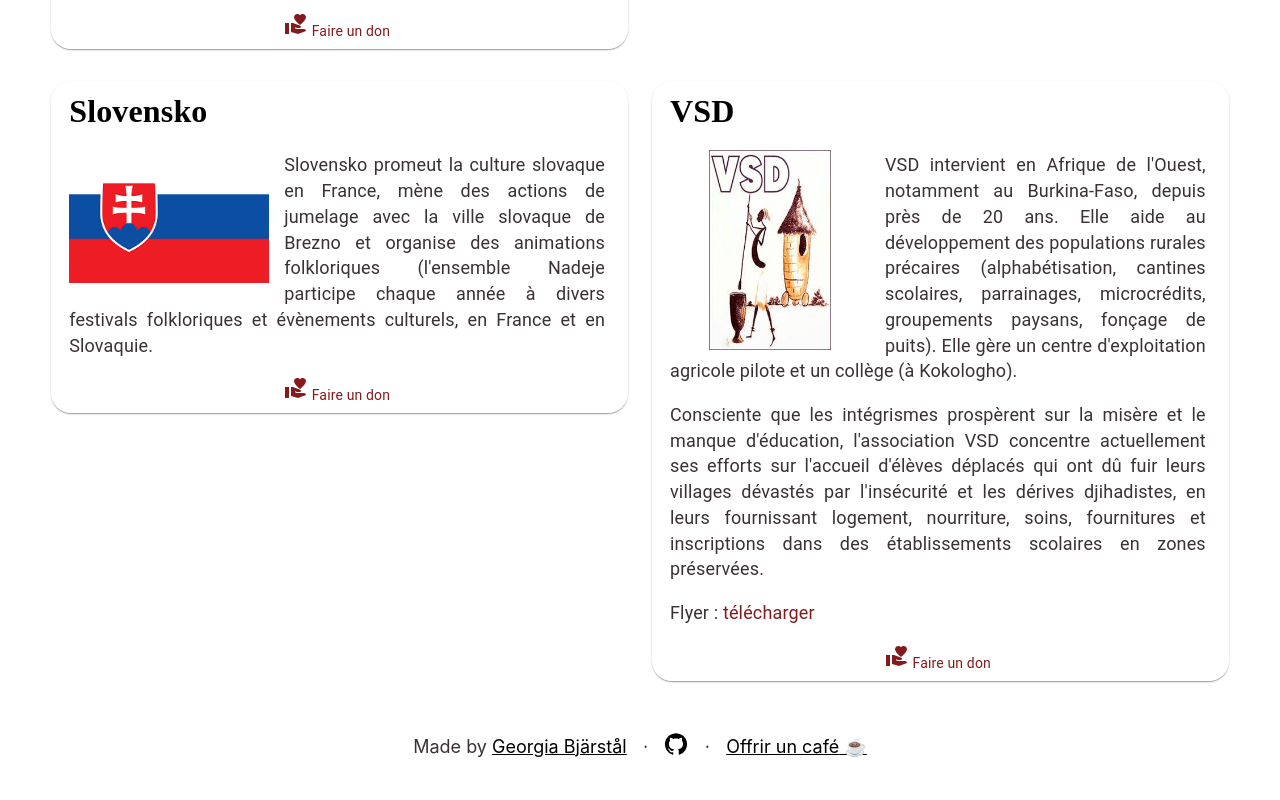
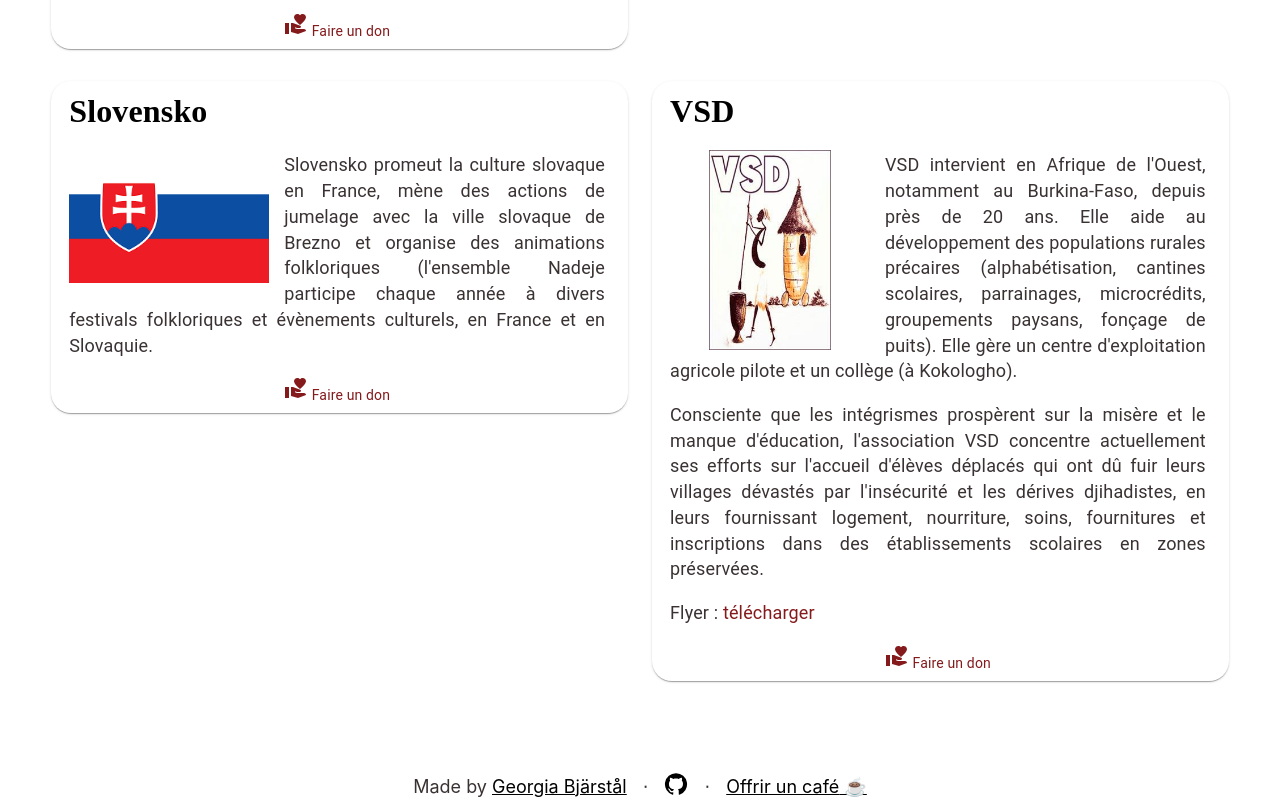
Before and after one commit to bunbun721/couleurs-solidaires, a React (Create React App) app: page / in a window 1280 px wide. Shown: the part 5450-6250 px from the top of the page. Before the commit the page ends 6210 px from the top, so only its background shows below. Built offline with nearby package versions, Linux system fonts and the light colour scheme; a web font is replaced by a local one.

Commit message:
[FIX] paddingTop

```diff
--- a/src/components/Footer.js
+++ b/src/components/Footer.js
@@ -13,6 +13,7 @@ function Footer() {
         style={{
           backgroundColor: "white",
           alignItems: "center",
+          paddingTop: 40,
         }}
       >
         <p>
```
